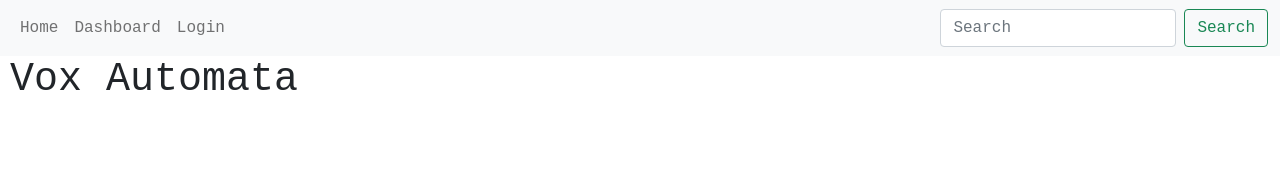
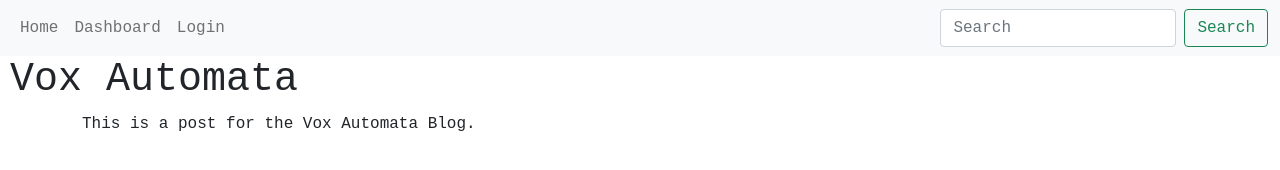
Before and after one commit to alraune-belladonna/voxAutomata, a website: page index/index.html in a window 1280 px wide. Drawn offline with nearby package versions, Linux system fonts and the light colour scheme; a web font is replaced by a local one.

Commit message:
placeholder

```diff
--- a/index/index.html
+++ b/index/index.html
@@ -41,7 +41,11 @@
   <header>
     <h1 class="headerSetting">Vox Automata</h1>
   </header>
-
+  <div class="container">
+    <div class="post">
+      <p>This is a post for the Vox Automata Blog.</p>
+    </div>
+  </div>
   <script src="https://cdn.jsdelivr.net/npm/bootstrap@5.1.3/dist/js/bootstrap.bundle.min.js"
     integrity="sha384-ka7Sk0Gln4gmtz2MlQnikT1wXgYsOg+OMhuP+IlRH9sENBO0LRn5q+8nbTov4+1p" crossorigin="anonymous"></script>
 </body>
--- a/index/index.js
+++ b/index/index.js
@@ -0,0 +1,5 @@
+//comment functions
+const commentFunction = async function(event) {
+  event.preventDefault();
+
+}
--- a/index/style.css
+++ b/index/style.css
@@ -5,3 +5,13 @@
 .headerSetting {
   margin-left: 10px;
 }
+
+.container {
+  display: flex;
+  flex-wrap: column wrap;
+}
+
+.post {
+  border: 2px;
+  border-color: black;
+}
--- a/package.json
+++ b/package.json
@@ -21,6 +21,7 @@
     "bcrypt": "^5.0.1",
     "dotenv": "^16.0.0",
     "express": "^4.17.3",
+    "moment": "^2.29.1",
     "mysql2": "^2.3.3",
     "sequelize": "^6.17.0"
   }
```
Also changed, not shown: 1 other file.
